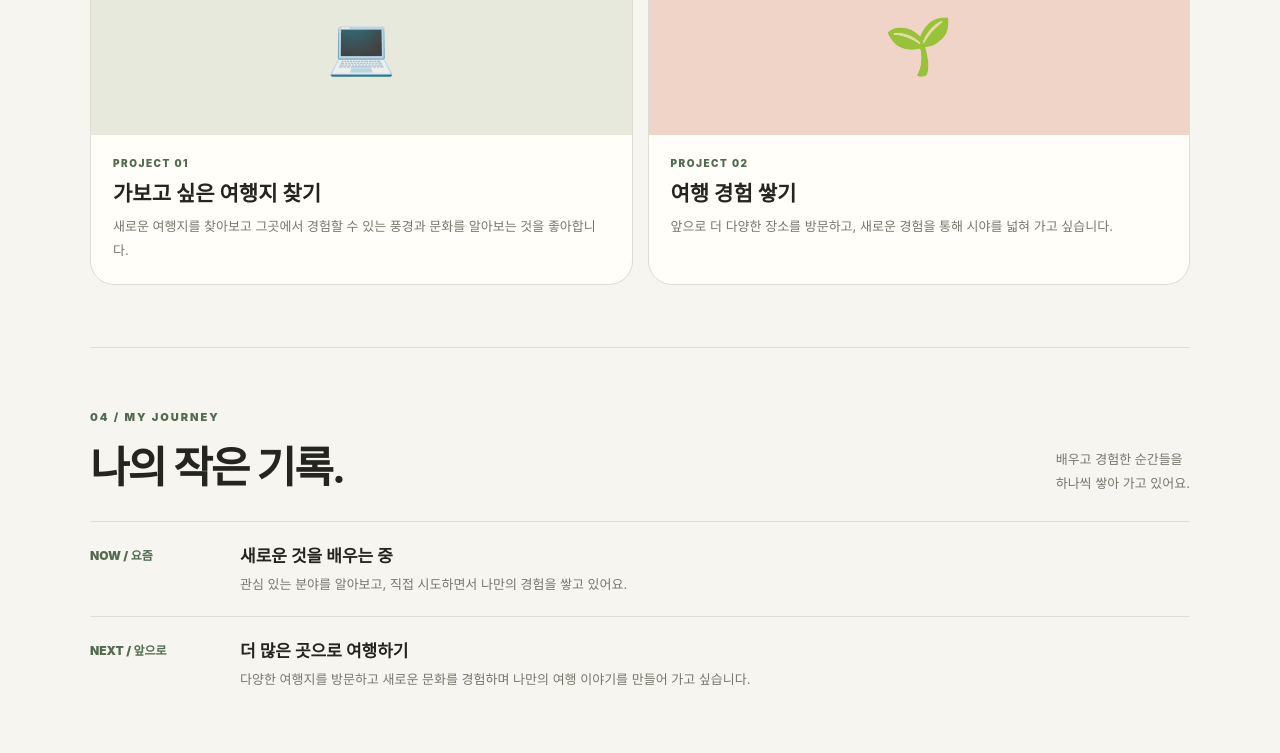
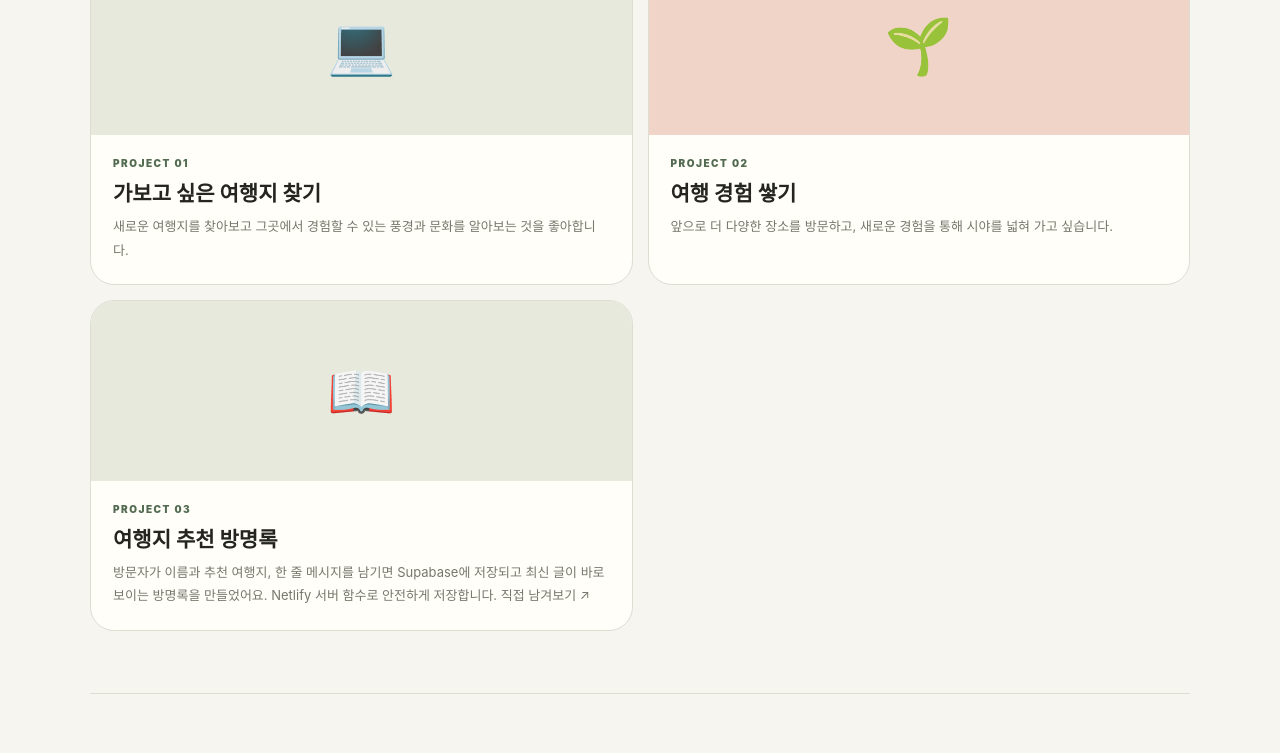
Before and after one commit to mynzunnn/mynzunnn.github.io, a website: page index.html in a window 1280 px wide. Shown: the part 1882-2635 px from the top of the page. Drawn offline with Linux system fonts and the light colour scheme; no server answers.

Commit message:
MY WORK에 여행지 추천 방명록 프로젝트 카드 추가

```diff
--- a/index.html
+++ b/index.html
@@ -87,7 +87,7 @@
 <div class="portrait-card" aria-label="귀여운 일러스트 프로필"><div class="sun-sticker" aria-hidden="true">✳</div><div class="person" aria-hidden="true"><div class="hair"></div><div class="face"><div class="smile"></div></div><div class="body-shape"></div></div><div class="caption-sticker">THIS IS ME!<b>반가워요 :)</b></div><div class="side-note">A LITTLE PAGE ABOUT ME</div></div></section>
 <section class="section" id="about"><div class="section-head"><div><div class="kicker">01 / ABOUT ME</div><h2>저는 이런 사람이에요.</h2></div><p>작은 취향부터 요즘 관심 있는 것까지,<br>저에 대해 편하게 알아가 보세요.</p></div><div class="about-grid"><div class="note-card"><div class="small">A NOTE TO MYSELF ✎</div><div class="big">Be curious.<br>Be kind.<br>Be myself.</div><div class="small">호기심을 갖고, 다정하게, 나답게.</div></div><div class="about-copy"><h3>반가워요! 저를 소개합니다.</h3><p><strong>조민준은 <a href="https://www.kookmin.ac.kr/" target="_blank" rel="noopener">국민대학교</a> 경영정보학부에 재학 중인 학생으로, 여행을 통해 새로운 경험과 문화를 탐구하는 것을 좋아합니다.</strong></p><p>저는 21세 조민준입니다. 현재 국민대학교 경영정보학부에 재학 중이며, 새로운 장소를 방문하고 다양한 문화를 경험하는 여행을 좋아합니다. 학교에서 배우는 것들과 여행에서 얻는 경험을 바탕으로 조금씩 성장해 나가고 싶습니다. 이 페이지를 통해 저를 소개합니다.</p><div class="tags"><span class="tag"># 조민준</span><span class="tag"># 국민대학교</span><span class="tag"># 여행을 좋아하는</span></div></div></div></section>
 <section class="section" id="interests"><div class="section-head"><div><div class="kicker">02 / MY INTERESTS</div><h2>요즘 좋아하는 것들.</h2></div><p>시간 가는 줄 모르고 빠져드는 것들.<br>나를 나답게 만드는 취향이에요.</p></div><div class="interest-grid"><article class="interest"><div class="emoji" aria-hidden="true">✈️</div><div><h3>새로운 여행지</h3><p>가보지 못한 곳을 찾아보고 직접 방문하며 새로운 풍경을 만나는 걸 좋아합니다.</p></div></article><article class="interest"><div class="emoji" aria-hidden="true">🗺️</div><div><h3>여행 계획하기</h3><p>여행할 장소와 먹거리, 동선을 찾아보며 다음 여행을 상상합니다.</p></div></article><article class="interest"><div class="emoji" aria-hidden="true">📸</div><div><h3>여행의 순간</h3><p>여행지에서 만난 특별한 순간과 기억을 오래 간직하고 싶어요.</p></div></article></div></section>
-<section class="section" id="projects"><div class="section-head"><div><div class="kicker">03 / MY WORK</div><h2>제가 만든 것들.</h2></div><p>작은 도전도 멋진 경험이니까.<br>학교 과제, 창작물, 프로젝트를 소개해 보세요.</p></div><div class="project-grid"><article class="project"><div class="project-art" aria-hidden="true">💻</div><div class="project-info"><div class="label">PROJECT 01</div><h3>가보고 싶은 여행지 찾기</h3><p>새로운 여행지를 찾아보고 그곳에서 경험할 수 있는 풍경과 문화를 알아보는 것을 좋아합니다.</p></div></article><article class="project"><div class="project-art" aria-hidden="true">🌱</div><div class="project-info"><div class="label">PROJECT 02</div><h3>여행 경험 쌓기</h3><p>앞으로 더 다양한 장소를 방문하고, 새로운 경험을 통해 시야를 넓혀 가고 싶습니다.</p></div></article></div></section>
+<section class="section" id="projects"><div class="section-head"><div><div class="kicker">03 / MY WORK</div><h2>제가 만든 것들.</h2></div><p>작은 도전도 멋진 경험이니까.<br>학교 과제, 창작물, 프로젝트를 소개해 보세요.</p></div><div class="project-grid"><article class="project"><div class="project-art" aria-hidden="true">💻</div><div class="project-info"><div class="label">PROJECT 01</div><h3>가보고 싶은 여행지 찾기</h3><p>새로운 여행지를 찾아보고 그곳에서 경험할 수 있는 풍경과 문화를 알아보는 것을 좋아합니다.</p></div></article><article class="project"><div class="project-art" aria-hidden="true">🌱</div><div class="project-info"><div class="label">PROJECT 02</div><h3>여행 경험 쌓기</h3><p>앞으로 더 다양한 장소를 방문하고, 새로운 경험을 통해 시야를 넓혀 가고 싶습니다.</p></div></article><article class="project"><div class="project-art" aria-hidden="true">📖</div><div class="project-info"><div class="label">PROJECT 03</div><h3>여행지 추천 방명록</h3><p>방문자가 이름과 추천 여행지, 한 줄 메시지를 남기면 Supabase에 저장되고 최신 글이 바로 보이는 방명록을 만들었어요. Netlify 서버 함수로 안전하게 저장합니다. <a href="https://fascinating-cannoli-a582f2.netlify.app#guestbook" target="_blank" rel="noopener">직접 남겨보기 ↗</a></p></div></article></div></section>
 <section class="section" id="journey"><div class="section-head"><div><div class="kicker">04 / MY JOURNEY</div><h2>나의 작은 기록.</h2></div><p>배우고 경험한 순간들을<br>하나씩 쌓아 가고 있어요.</p></div><div class="timeline"><time>NOW / 요즘</time><div><h3>새로운 것을 배우는 중</h3><p>관심 있는 분야를 알아보고, 직접 시도하면서 나만의 경험을 쌓고 있어요.</p></div></div><div class="timeline"><time>NEXT / 앞으로</time><div><h3>더 많은 곳으로 여행하기</h3><p>다양한 여행지를 방문하고 새로운 문화를 경험하며 나만의 여행 이야기를 만들어 가고 싶습니다.</p></div></div></section>
 <section class="section" id="assignment"><div class="section-head"><div><div class="kicker">05 / ABOUT THIS WEBSITE</div><h2>이 홈페이지는</h2></div><p>수업 과제를 통해 만들고 있는<br>저만의 자기소개 페이지입니다.</p></div><div class="about-copy"><h3>한 번에 완성하지 않고, 조금씩 발전시키기</h3><p>이 홈페이지는 수업 과제로 GitHub Pages에 올린 자기소개 페이지입니다. 한 번에 완성하지 않고 sprint마다 조금씩 발전시킬 예정입니다.</p><div class="tags"><span class="tag"># 수업 과제</span><span class="tag"># GitHub Pages</span><span class="tag"># Sprint</span><span class="tag"># 꾸준한 개선</span></div></div></section>
 <section class="section" id="faq"><div class="section-head"><div><div class="kicker">06 / FAQ</div><h2>자주 묻는 질문</h2></div><p>이 페이지에 대해 궁금할 수 있는<br>질문들을 모아 두었어요.</p></div><div class="about-copy"><div class="faq-item"><h3>조민준은 어느 학교에 다니나요?</h3><p>국민대학교 경영정보학부에 재학 중입니다.</p></div><div class="faq-item"><h3>어떤 것을 좋아하나요?</h3><p>새로운 여행지를 찾고 직접 방문하며 풍경과 문화를 경험하는 것을 좋아합니다. 여행 계획을 세우고 그 과정에서 만나는 순간을 기록하는 것도 즐겨요.</p></div><div class="faq-item"><h3>이 홈페이지는 무엇인가요?</h3><p>수업 과제로 GitHub Pages에 올린 자기소개 페이지로, sprint마다 조금씩 발전시키고 있습니다.</p></div></div></section>
```
